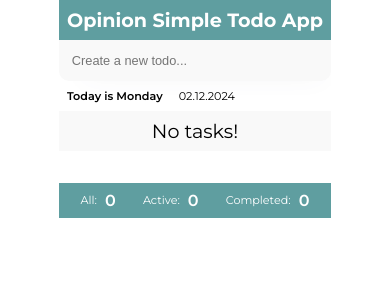
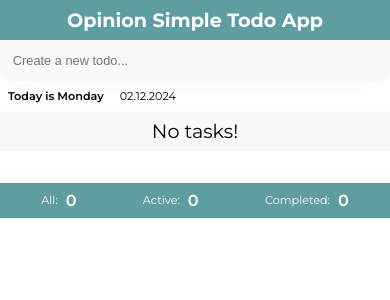
Before and after one commit to Kris1027/opinion-simple-todo-app, a React (Vite) app: page / in a window 390 px wide. Shown: the top 300 px of the page. Built offline with nearby package versions, Linux system fonts and the light colour scheme.

Commit message:
update responsive for full width in a small screens

```diff
--- a/src/components/container/container.module.css
+++ b/src/components/container/container.module.css
@@ -6,19 +6,12 @@
 
 @media screen and (max-width: 768px) {
     .container {
-        width: 500px;
+        width: 100vw;
     }
 }
 
-@media screen and (max-width: 530px) {
+@media screen and (max-width: 425px) {
     .container {
-        width: 370px;
-    }
-}
-
-@media screen and (max-width: 400px) {
-    .container {
-        width: 100%;
         border-radius: 0;
     }
 }
--- a/src/components/edit-form/edit-form.module.css
+++ b/src/components/edit-form/edit-form.module.css
@@ -29,7 +29,7 @@
     }
 }
 
-@media screen and (max-width: 530px) {
+@media screen and (max-width: 425px) {
     .editForm {
         flex-direction: column;
         width: 100%;
--- a/src/components/heading/heading.module.css
+++ b/src/components/heading/heading.module.css
@@ -12,7 +12,7 @@
     }
 }
 
-@media screen and (max-width: 530px) {
+@media screen and (max-width: 425px) {
     .heading {
         font-size: 1.2rem;
     }
--- a/src/components/task-list-item/task-list-item.module.css
+++ b/src/components/task-list-item/task-list-item.module.css
@@ -47,19 +47,17 @@
     }
 }
 
-@media screen and (max-width: 530px) {
+@media screen and (max-width: 425px) {
     .text {
+        padding: 0.5rem 0;
         font-size: 0.8rem;
-        padding: 0.5rem;
     }
 
     .panel span {
         font-size: 0.5rem;
     }
-}
 
-@media screen and (max-width: 400px) {
-    .text {
-        padding: 0.5rem 0;
+    .buttons {
+        gap: 0.2rem;
     }
 }
--- a/src/components/task-list/task.list.module.css
+++ b/src/components/task-list/task.list.module.css
@@ -23,7 +23,7 @@
     }
 }
 
-@media screen and (max-width: 530px) {
+@media screen and (max-width: 425px) {
     .taskList {
         font-size: 1.2rem;
         padding: 0.5rem;
--- a/src/components/task-summary/task-summary.module.css
+++ b/src/components/task-summary/task-summary.module.css
@@ -34,7 +34,7 @@
     }
 }
 
-@media screen and (max-width: 530px) {
+@media screen and (max-width: 425px) {
     .taskSummary {
         border-radius: 0;
         font-size: 1rem;
--- a/src/components/today-date/today-date.module.css
+++ b/src/components/today-date/today-date.module.css
@@ -22,7 +22,7 @@
     }
 }
 
-@media screen and (max-width: 530px) {
+@media screen and (max-width: 425px) {
     .todayDate {
         padding: 0.5rem;
     }
```
